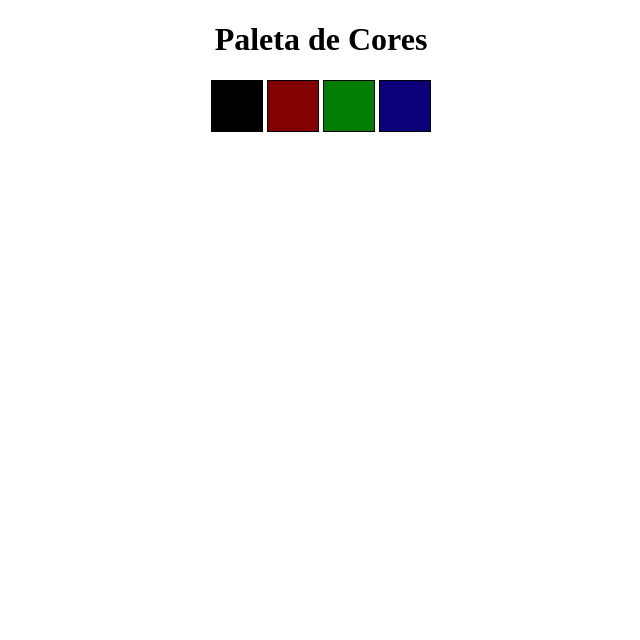
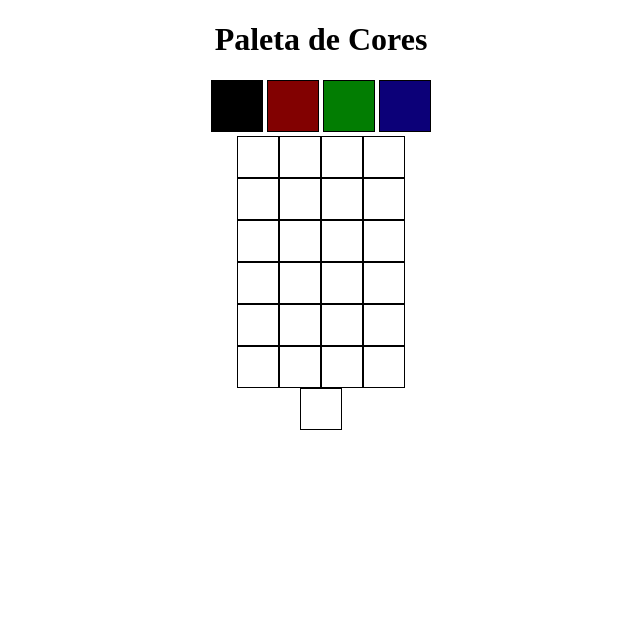
Before and after one commit to ggiacomini2012/pixel-art, a PHP site: page / in a window 1280 px wide. Shown: the top 640 px of the page, without its empty margins (319-959 px from the left). Run offline with PHP 8.4, Linux system fonts and the light colour scheme.

Commit message:
requisito 3 e 4 comcluído Refatorado

```diff
--- a/index.html
+++ b/index.html
@@ -1,5 +1,5 @@
 <!DOCTYPE html>
-<html lang="en">
+<html lang="pt-br">
 <head>
     <meta charset="UTF-8">
     <title>Projeto Pixel Art</title>
--- a/script.js
+++ b/script.js
@@ -8,7 +8,7 @@ referenciaColorPalette.after(criarElementoPixelBoard);
 // const elementoPixelBoardVertical = document.querySelector('.pixel');
 
 for (let ix = 0; ix < 25; ix += 1) {
-  const criarElementoPixelHorizontal = document.createElement('td');
+  const criarElementoPixelHorizontal = document.createElement('tr');
   criarElementoPixelHorizontal.setAttribute('class', 'pixel');
   criarElementoPixelBoard.appendChild(criarElementoPixelHorizontal);
 // for (let i = 0; i < 5; i += 1) {
--- a/style.css
+++ b/style.css
@@ -33,15 +33,19 @@ body {
   padding: 0;
   margin: auto;
   background-color: white;
-  width: 505px;
-  height: 505px;
+  width: 200px;
+  height: 200px;
+  border-spacing: 0;
+  border-collapse: collapse;
 }
 
 .pixel {
   padding: 0;
-  margin: 0 2px;
+  margin: 0;
   display: inline-block;
   background-color: white;
-  width: 90px;
-  height: 90px;
+  width: 40px;
+  height: 40px;
+  border: solid black 1px;
+  border-spacing: 0;
 }
```
